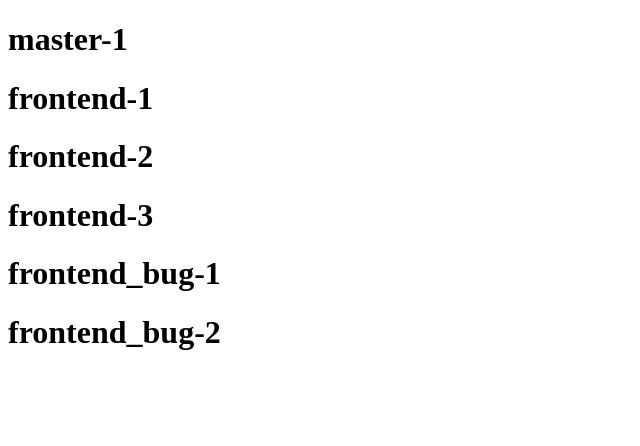
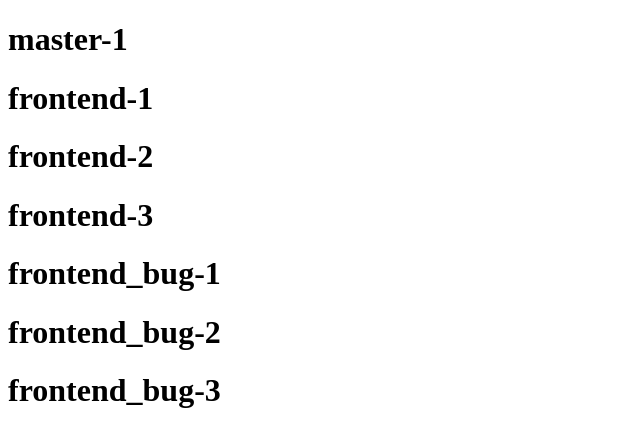
Before and after one commit to Savage-Markup/git-task, a plain HTML site: page index.html in a window 1280 px wide. Shown: the whole page, without its empty margins (0-640 px from the left). Drawn offline with Linux system fonts and the light colour scheme.

Commit message:
frontend_bug-3

```diff
--- a/index.html
+++ b/index.html
@@ -14,5 +14,6 @@
 
     <h1>frontend_bug-1</h1>
     <h1>frontend_bug-2</h1>
+    <h1>frontend_bug-3</h1>
 </body>
 </html>
```
